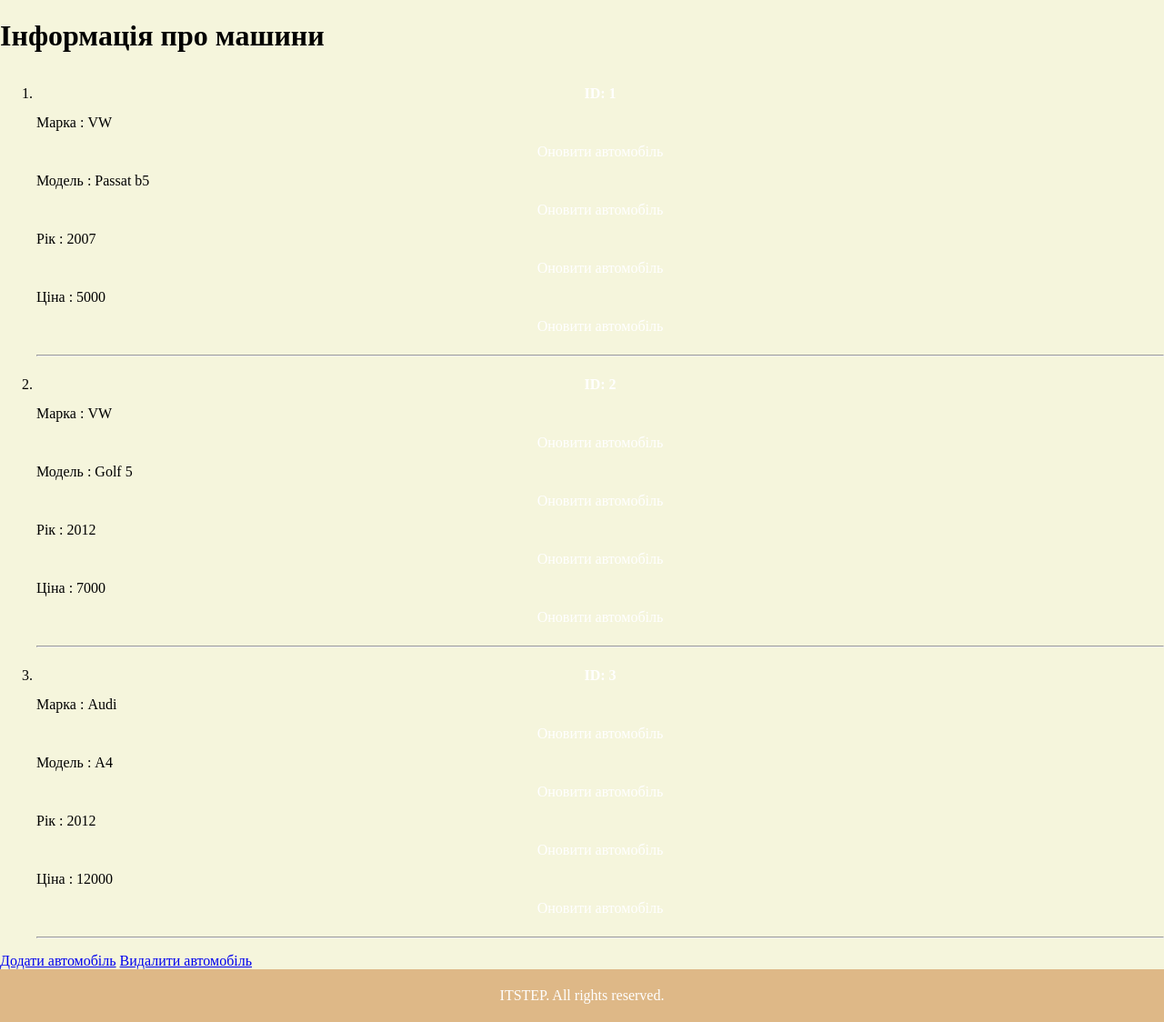
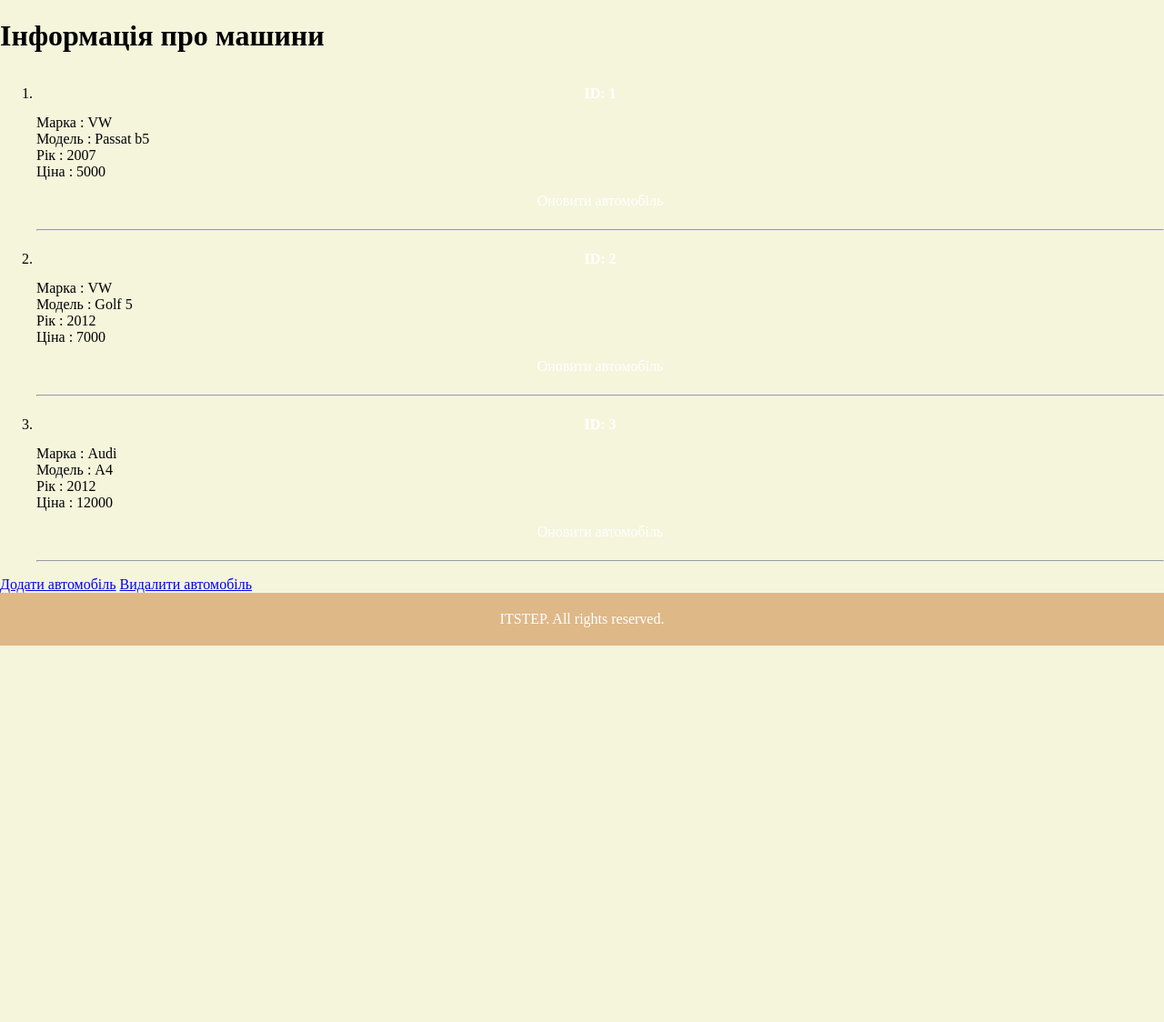
Before and after one commit to Yevhen-Danylchenko/Python-Django-Template-HTML, a Django app: page /info/ in a window 1280 px wide. Shown: the part 46-1170 px from the top of the page at 91% size. After the commit the page ends 756 px from the top, so only its background shows below. Run offline with Django 5.2, Linux system fonts and the light colour scheme.

Commit message:
Home Work 3-1

```diff
--- a/project1/project1/app/templates/app/car_list.html
+++ b/project1/project1/app/templates/app/car_list.html
@@ -14,10 +14,10 @@
                         {% for key, value in car.items %}
                             <li>
                                 {{ key }} : {{ value }}
-                                <a href="{% url 'app:update_car' %}" class="btn btn-secondary">Оновити автомобіль</a>
                             </li>
                         {% endfor %}
                     </ul>
+                    <a href="{% url 'app:update_car' %}" class="btn btn-secondary">Оновити автомобіль</a>
                 </li>
             <hr>
             {% endfor %}
```
